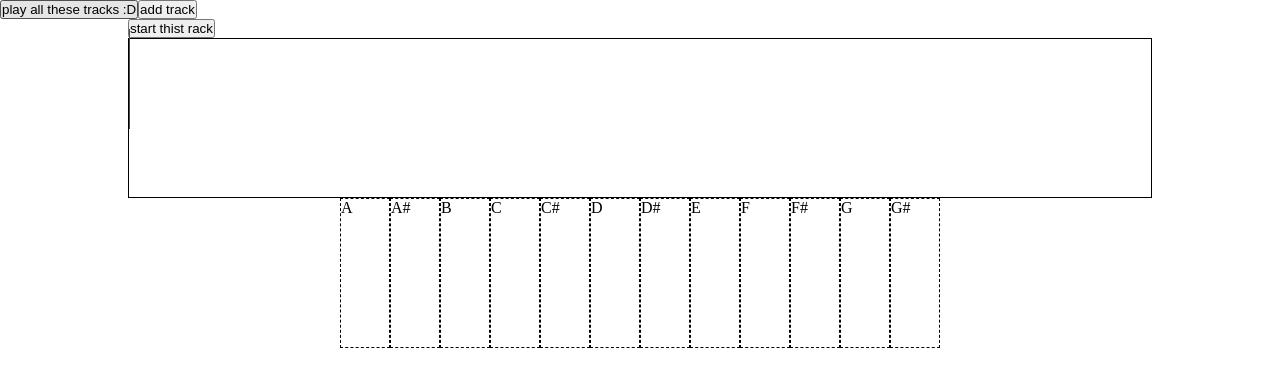
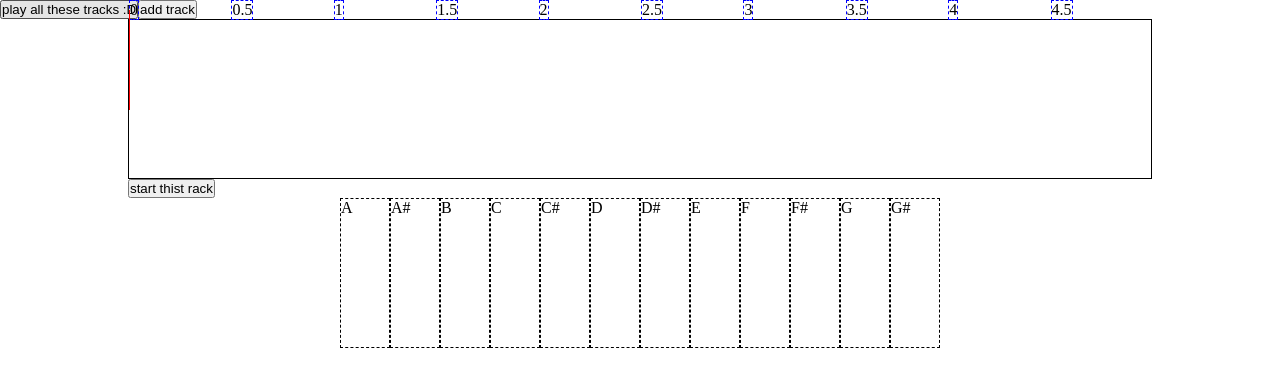
Before and after one commit to KevinLee3627/piano-thing, a React (Vite) app: page / in a window 1280 px wide. Shown: the top 386 px of the page. Built offline with nearby package versions, Linux system fonts and the light colour scheme.

Commit message:
feat: Add tick marks

```diff
--- a/src/app/projectSlice.ts
+++ b/src/app/projectSlice.ts
@@ -3,11 +3,13 @@ import { createSlice } from '@reduxjs/toolkit';
 interface ProjectState {
   isPlaying: boolean;
   totalDuration: number;
+  visibleDuration: number;
 }
 
 const initialState: ProjectState = {
   isPlaying: false,
   totalDuration: 5, // seconds
+  visibleDuration: 3, // seconds
 };
 
 export const projectSlice = createSlice({
--- a/src/components/Block.tsx
+++ b/src/components/Block.tsx
@@ -16,7 +16,7 @@ export const Block = (props: BlockProps) => {
   const dispatch = useAppDispatch();
   const project = useAppSelector((state) => state.project);
   const blockInfo = useAppSelector(
-    (state) => state.tracks[props.trackId].blocks[props.blockId]
+    (state) => state.tracks[props.trackId].blocks[props.blockId] // TODO: Do we need props at all?
   );
 
   const [pointerIsPressed, setPointerIsPressed] = useState(false);
--- a/src/components/Track.tsx
+++ b/src/components/Track.tsx
@@ -109,7 +109,6 @@ export const Track = (props: TrackProps) => {
         margin: '0 auto',
       }}
     >
-      <button onClick={startPlaybackAndUIUpdates}>start thist rack</button>
       <div
         style={{
           height: '50%',
@@ -118,6 +117,7 @@ export const Track = (props: TrackProps) => {
         }}
         ref={trackRef}
       >
+        <TickMarks num={10} trackElemWidth={trackDimensions.width} />
         <Playhead
           trackDimensions={trackDimensions}
           currentTime={playbackTime}
@@ -131,7 +131,40 @@ export const Track = (props: TrackProps) => {
           />
         ))}
       </div>
+      <button onClick={startPlaybackAndUIUpdates}>start thist rack</button>
       <Keyboard trackId={props.trackId} />
     </div>
   );
 };
+
+interface TickMarksProps {
+  num: number;
+  trackElemWidth: number;
+}
+
+const TickMarks = (props: TickMarksProps) => {
+  const project = useAppSelector((state) => state.project);
+
+  return (
+    <div>
+      {Array.from({ length: props.num })
+        .fill(0)
+        .map((_, i) => {
+          const left = props.trackElemWidth * (i / props.num);
+          return (
+            <div
+              key={`tick-${i}`}
+              style={{
+                border: '1px dashed blue',
+                position: 'absolute',
+                left: `${left}px`,
+                top: '-1.25rem',
+              }}
+            >
+              {(i / props.num) * project.totalDuration}
+            </div>
+          );
+        })}
+    </div>
+  );
+};
```
